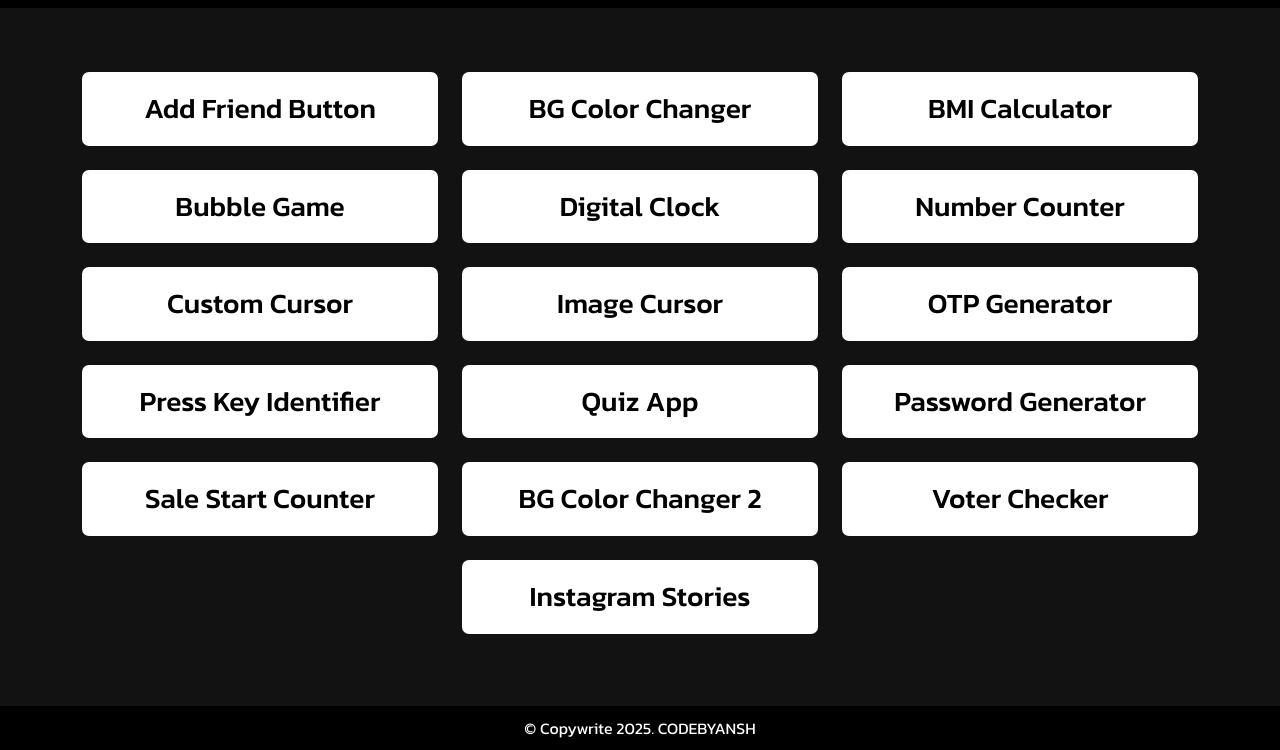
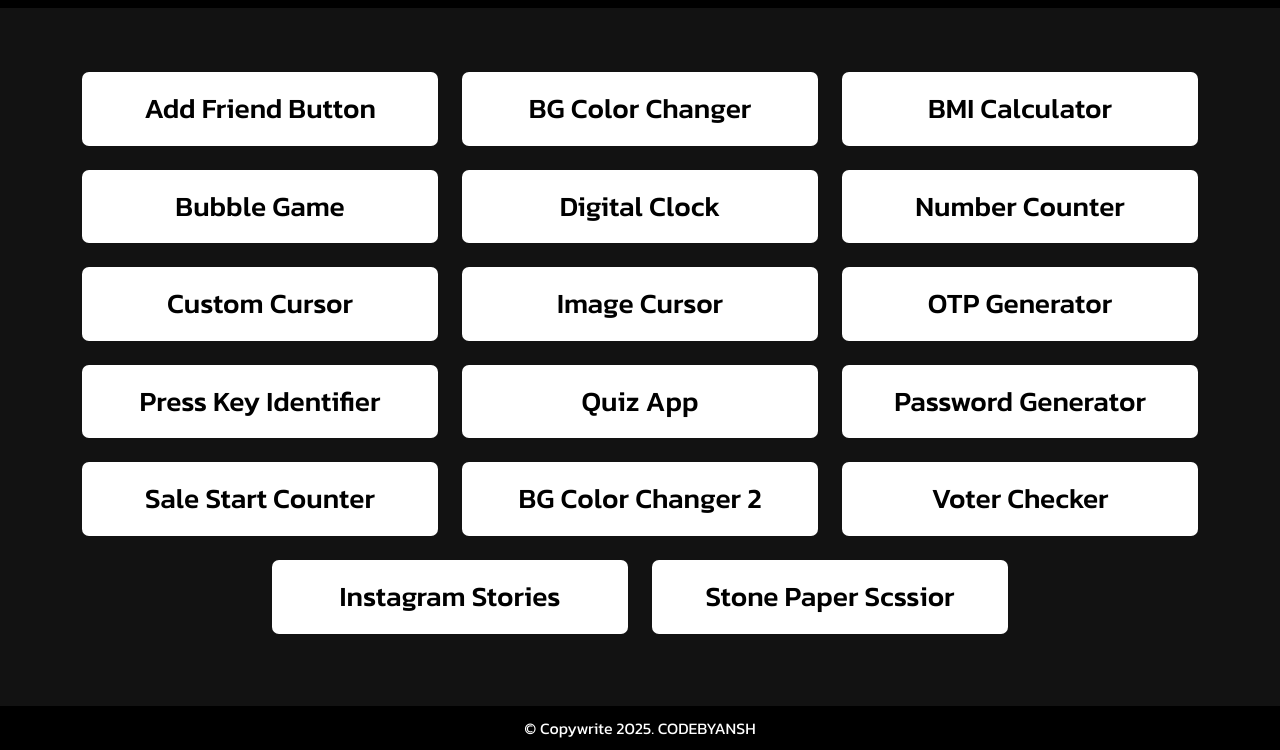
Before and after one commit to anshul-chauhan2024/all-projects, a plain HTML site: page index.htm in a window 1280 px wide. Shown: the part 88-838 px from the top of the page. Drawn offline with nearby package versions, Linux system fonts and the light colour scheme.

Commit message:
Update index.htm

```diff
--- a/index.htm
+++ b/index.htm
@@ -153,6 +153,12 @@
                             <h3><a href="Projects/instagram-stories/index.htm" target="_blank">Instagram Stories</a></h3>
                         </div>
                     </div>
+
+                    <div class="col-12 col-md-6 col-lg-4">
+                        <div class="project_box">
+                            <h3><a href="Projects/stone-paper-scissor/index.htm" target="_blank">Stone Paper Scssior</a></h3>
+                        </div>
+                    </div>
                 </div>
             </div>
         </section>
```
